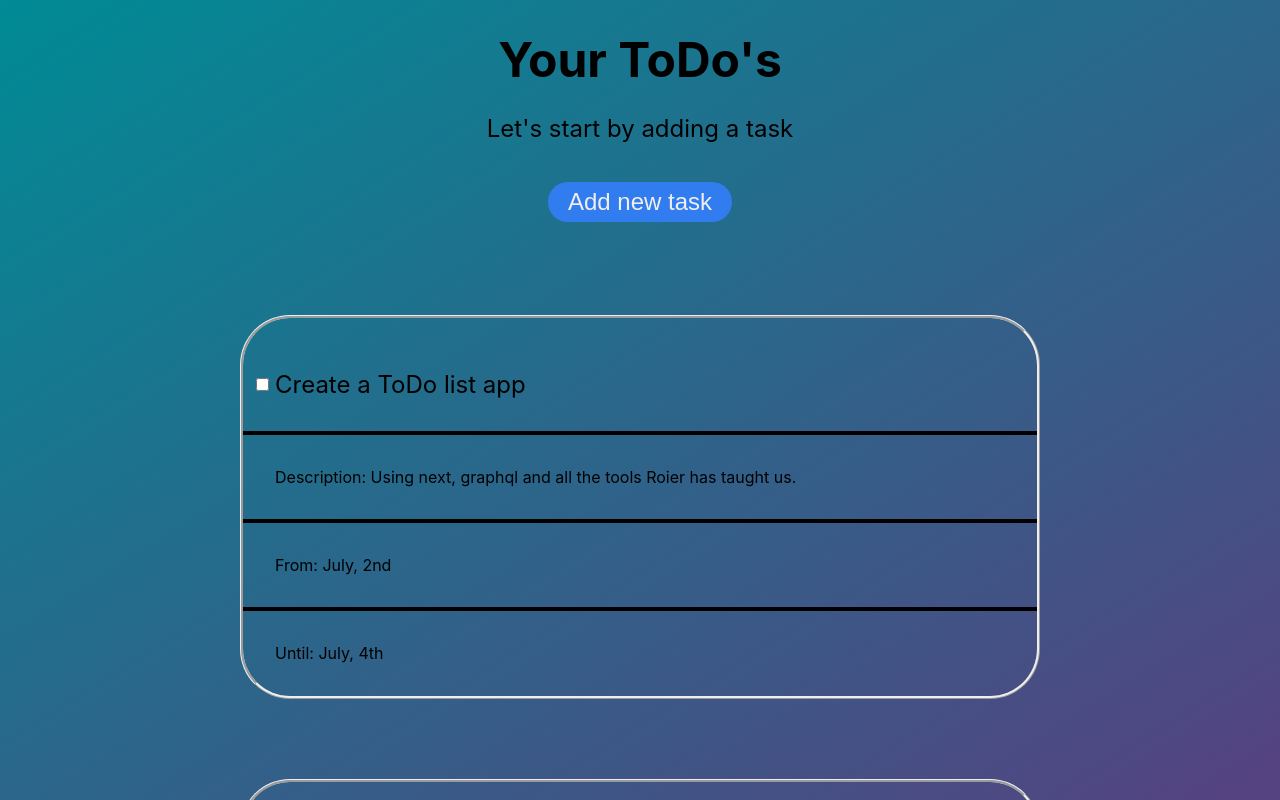
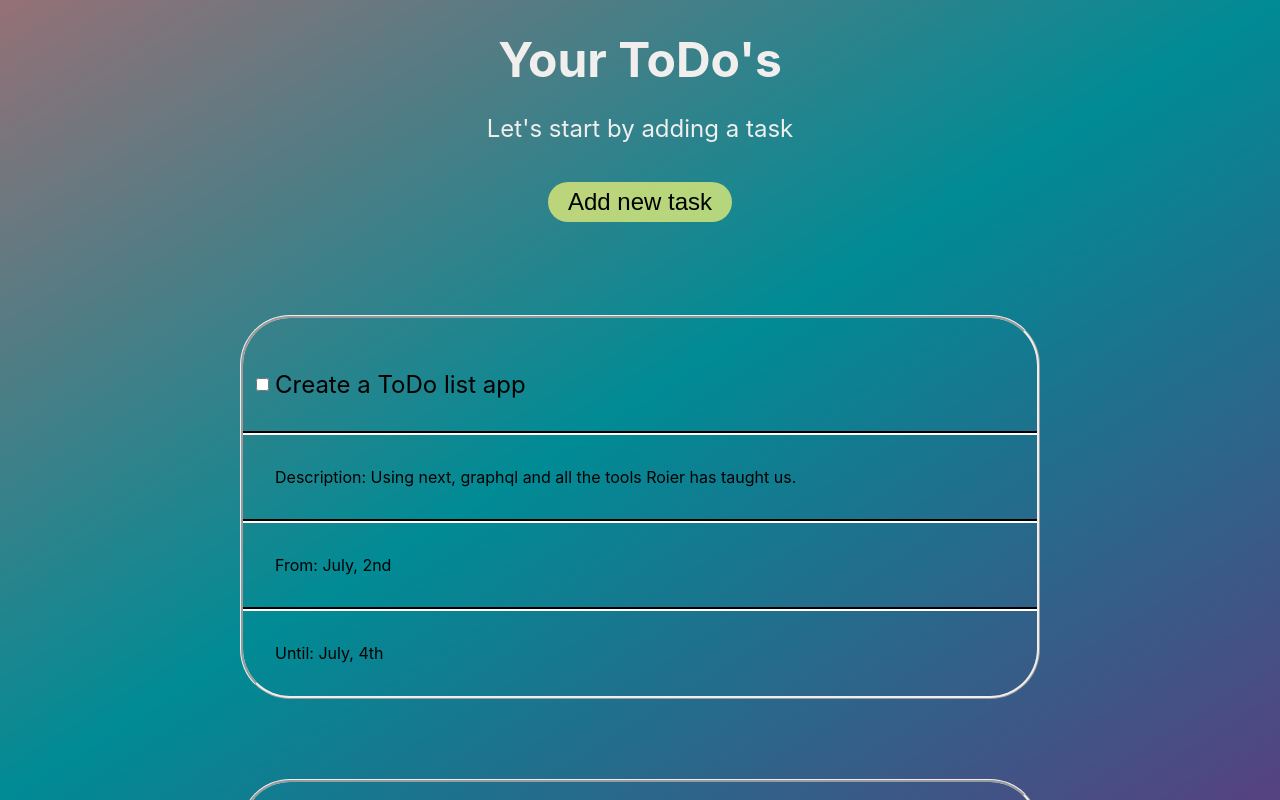
Before and after one commit to Marlon97/rockg6-ToDo-App, a Next.js app: page / in a window 1280 px wide. Built offline with nearby package versions, Linux system fonts and the light colour scheme.

Commit message:
label startdate and endate changed to div, the result was a center-align text

```diff
--- a/components/Popup/index.js
+++ b/components/Popup/index.js
@@ -26,9 +26,9 @@ const Popup = ({ onceSubmited, close }) => {
               className="description"
               placeholder="Your task description (optional)"
             ></textarea>
-              <label>_______Start date:</label>
+              <div>Start date:</div>
               <input {...register("startDate")} type="datetime-local" id="startDate" name="startDate"  min="2020-06-07T00:01" max="2022-06-14T00:00" ></input>
-              <label>________End date:</label>
+              <div>End date:</div>
               <input {...register("endDate")} type="datetime-local" id="endDate" name="endDate"  min="2020-06-07T00:01" max="2022-06-14T00:00" ></input>
           </div>
           <input type="submit" className={styles["btn-submit"]} value="Add" />
--- a/components/Task/Task.module.scss
+++ b/components/Task/Task.module.scss
@@ -19,21 +19,21 @@
 
 .description {
   padding: 2rem;
-  border-top: 2px solid black; //transparent; //#000;
+  border-top: 2px solid white; //transparent; //#000;
   border-bottom: 2px solid black;
 
 }
 
 .startDate {
   padding: 2rem;
-  border-top: 2px solid black;
+  border-top: 2px solid white;
   border-bottom: 2px solid black;
 
 }
 
 .endDate {
   padding: 2rem;
-  border-top: 2px solid black;
+  border-top: 2px solid white;
 
 }
 
--- a/styles/Home.module.scss
+++ b/styles/Home.module.scss
@@ -52,6 +52,7 @@
   margin: 0;
   line-height: 1.15;
   font-size: 3rem;
+  color:rgb(241, 238, 238);
 }
 
 .title,
@@ -63,6 +64,7 @@
   line-height: 1.5;
   font-size: 1.5rem;
   margin-bottom: -2rem;
+  color:rgb(241, 238, 238);
 }
 
 .code {
@@ -131,8 +133,8 @@
   height: 40px;
   line-height: 40px;
   border: none;
-  color: rgb(241, 238, 238);
-  background: #317df0;
+  color: rgb(0, 0, 0);
+  background: rgb(248, 248, 117, 0.7);
   border-radius: 20px;
   font-family: "Montserrat", sans-serif;
   font-size: 24px;
--- a/styles/globals.css
+++ b/styles/globals.css
@@ -9,7 +9,7 @@ body {
     overflow-x: hidden;
     min-height: 100vh;
     width: 100vw;
-    background-image: linear-gradient(to bottom right, rgb(0, 238, 255), mediumpurple );
+    background-image: linear-gradient(to bottom right,pink, rgb(0, 238, 255), mediumpurple );
     background-position: center;
     background-attachment: fixed;
     background-size: cover;
```
